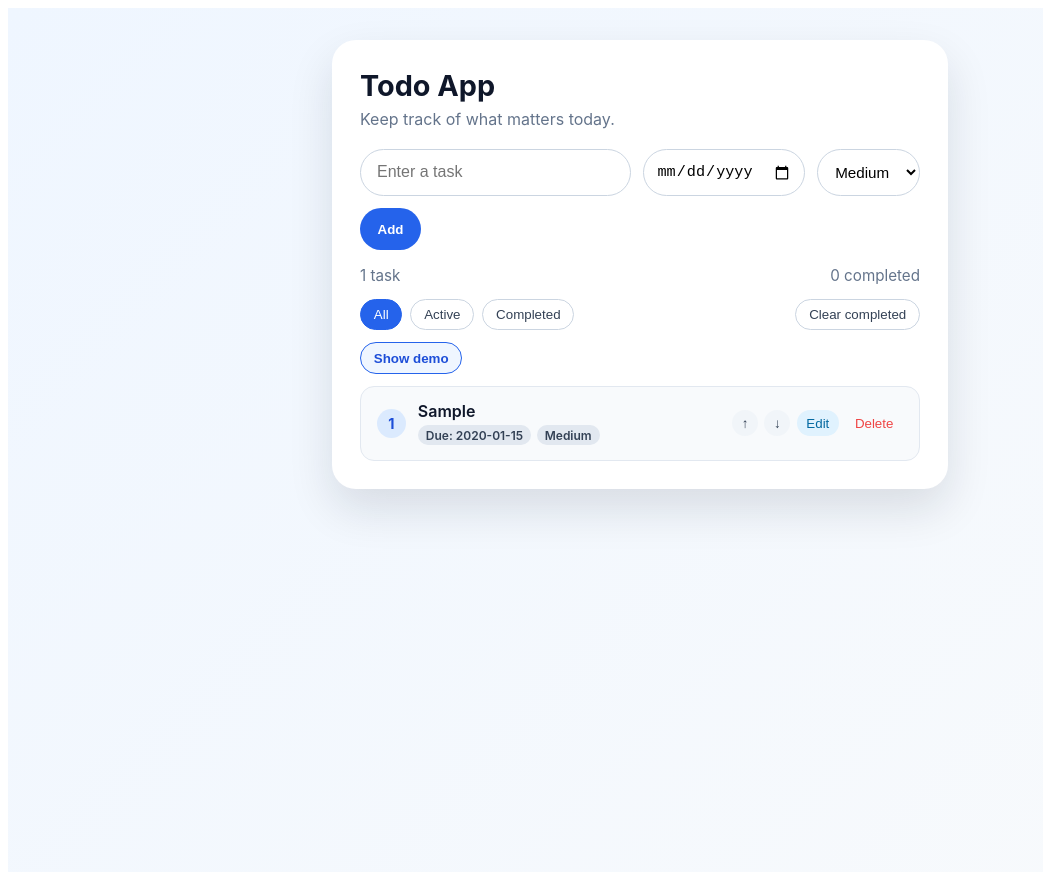
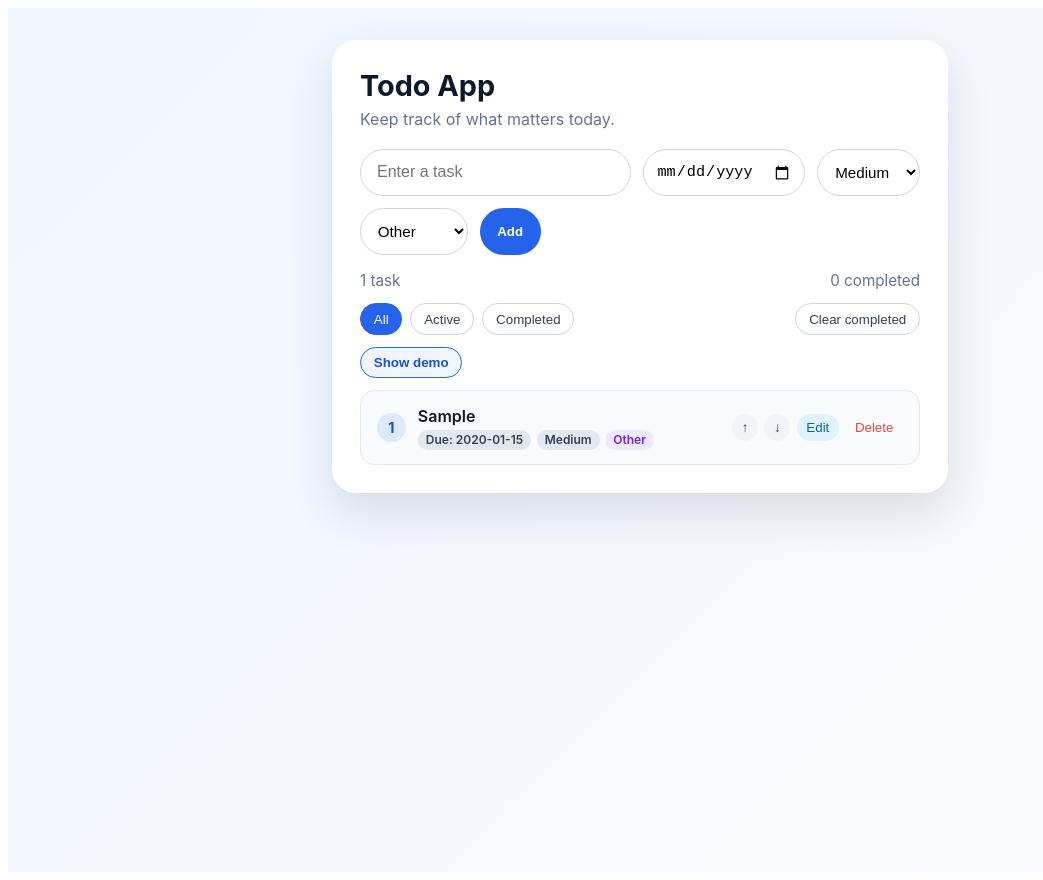
Before and after one commit to Jimi-Chhatrala/angular-tutorial, an Angular app: page / in a window 1280 px wide. Both pictures are taken after typing "Sample", "2020-01-15" into the empty fields and a click on the button "Add". Shown: the whole page, without its empty margins (0-1043 px from the left). Built offline with nearby package versions, Linux system fonts and the light colour scheme.

Commit message:
23-todo-app

```diff
--- a/src/app/app.html
+++ b/src/app/app.html
@@ -31,6 +31,14 @@
         <option value="low">Low</option>
         <option value="medium">Medium</option>
         <option value="high">High</option>
+      </select>
+
+      <select class="todo-category-select" name="category" [value]="newCategory()" (change)="updateCategory($event)">
+        <option value="work">Work</option>
+        <option value="personal">Personal</option>
+        <option value="study">Study</option>
+        <option value="errands">Errands</option>
+        <option value="other">Other</option>
       </select>
 
       <button class="add-btn" type="button" (click)="addTodo()">Add</button>
@@ -152,6 +160,7 @@
                       <span class="todo-meta-item">Due: {{ todo.dueDate }}</span>
                     }
                     <span class="todo-meta-item todo-priority" [class.high]="todo.priority === 'high'" [class.low]="todo.priority === 'low'">{{ getPriorityLabel(todo.priority) }}</span>
+                    <span class="todo-meta-item todo-category">{{ getCategoryLabel(todo.category) }}</span>
                   </div>
                 </div>
               </div>
--- a/src/app/app.scss
+++ b/src/app/app.scss
@@ -53,7 +53,8 @@
 }
 
 .todo-date-input,
-.todo-priority-select {
+.todo-priority-select,
+.todo-category-select {
   border: 1px solid #cbd5e1;
   border-radius: 999px;
   padding: 0.8rem 0.8rem;
@@ -249,6 +250,11 @@
   color: #166534;
 }
 
+.todo-category {
+  background: #ede9fe;
+  color: #6d28d9;
+}
+
 .todo-item.done .todo-text {
   color: #94a3b8;
   text-decoration: line-through;
--- a/src/app/app.ts
+++ b/src/app/app.ts
@@ -4,6 +4,7 @@ import { DemoRowComponent } from './demo-row/demo-row';
 type TodoFilter = 'all' | 'active' | 'completed';
 
 type TodoPriority = 'low' | 'medium' | 'high';
+type TodoCategory = 'work' | 'personal' | 'study' | 'errands' | 'other';
 
 interface TodoItem {
   id: number;
@@ -11,6 +12,7 @@ interface TodoItem {
   done: boolean;
   dueDate?: string;
   priority?: TodoPriority;
+  category?: TodoCategory;
 }
 
 interface TrackingDemoItem {
@@ -32,6 +34,7 @@ export class App {
   newTodo = signal('');
   newDueDate = signal('');
   newPriority = signal<TodoPriority>('medium');
+  newCategory = signal<TodoCategory>('other');
   todoCounter = signal(0);
   todos = signal<TodoItem[]>([]);
   filter = signal<TodoFilter>('all');
@@ -96,6 +99,7 @@ export class App {
         done: false,
         dueDate: this.newDueDate().trim() || undefined,
         priority: this.newPriority(),
+        category: this.newCategory(),
       },
     ]);
     this.persistTodos();
@@ -103,6 +107,7 @@ export class App {
     this.newTodo.set('');
     this.newDueDate.set('');
     this.newPriority.set('medium');
+    this.newCategory.set('other');
   }
 
   updateDueDate(event: Event) {
@@ -114,6 +119,12 @@ export class App {
     const target = event.target as HTMLSelectElement | null;
     const value = (target?.value as TodoPriority | undefined) ?? 'medium';
     this.newPriority.set(value);
+  }
+
+  updateCategory(event: Event) {
+    const target = event.target as HTMLSelectElement | null;
+    const value = (target?.value as TodoCategory | undefined) ?? 'other';
+    this.newCategory.set(value);
   }
 
   toggleTodo(id: number) {
@@ -158,6 +169,21 @@ export class App {
         return 'Low';
       default:
         return 'Medium';
+    }
+  }
+
+  getCategoryLabel(category?: TodoCategory) {
+    switch (category) {
+      case 'work':
+        return 'Work';
+      case 'personal':
+        return 'Personal';
+      case 'study':
+        return 'Study';
+      case 'errands':
+        return 'Errands';
+      default:
+        return 'Other';
     }
   }
 
```
